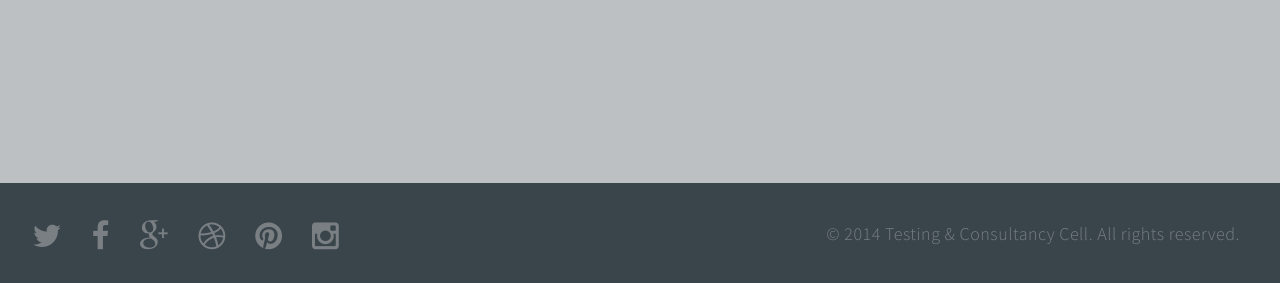
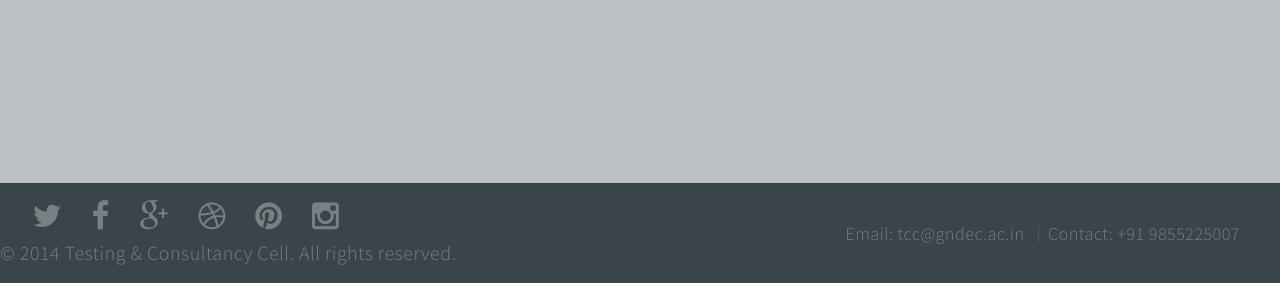
Before and after one commit to amisha2016/TCC, a PHP site: page / in a window 1280 px wide. Shown: the part 5803-6086 px from the top of the page. Run offline with PHP 8.4, Linux system fonts and the light colour scheme.

Commit message:
Adds contact details in footer

```diff
--- a/tcc/index.php
+++ b/tcc/index.php
@@ -206,19 +206,22 @@
 			<footer id="footer">
 
 				<!-- Icons -->
-					<ul class="actions">
+					<ul class="actions" style="line-height:3em">
 						<li><a href="https://twitter.com/tccgndec" class="icon fa-twitter"><span class="label">Twitter</span></a></li>
 						<li><a href="https://www.facebook.com/pages/Testing-and-Consultancy-Cell-GNDEC-Ludhiana/497681330318981" class="icon fa-facebook"><span class="label">Facebook</span></a></li>
 						<li><a href="https://plus.google.com/u/0/117256570032896355648" class="icon fa-google-plus"><span class="label">Google+</span></a></li>
 						<li><a href="#" class="icon fa-dribbble"><span class="label">Dribbble</span></a></li>
 						<li><a href="#" class="icon fa-pinterest"><span class="label">Pinterest</span></a></li>
 						<li><a href="#" class="icon fa-instagram"><span class="label">Instagram</span></a></li>
-					</ul>
+					</ul> <div class="rights" style="float:left; margin-top:20px;">© 2014 Testing & Consultancy Cell. All rights reserved.</div>
 
 				<!-- Menu -->
-					<ul class="menu">
-						<li>© 2014 Testing & Consultancy Cell. All rights reserved.</li>
-					</ul>
+					<ul class="menu" style="display:inline">
+
+                                                <li>Email: tcc@gndec.ac.in </li>
+                                                <li>Contact: +91 9855225007</li> <br>
+                                                </ul>
+
 
 			</footer>
 
```
